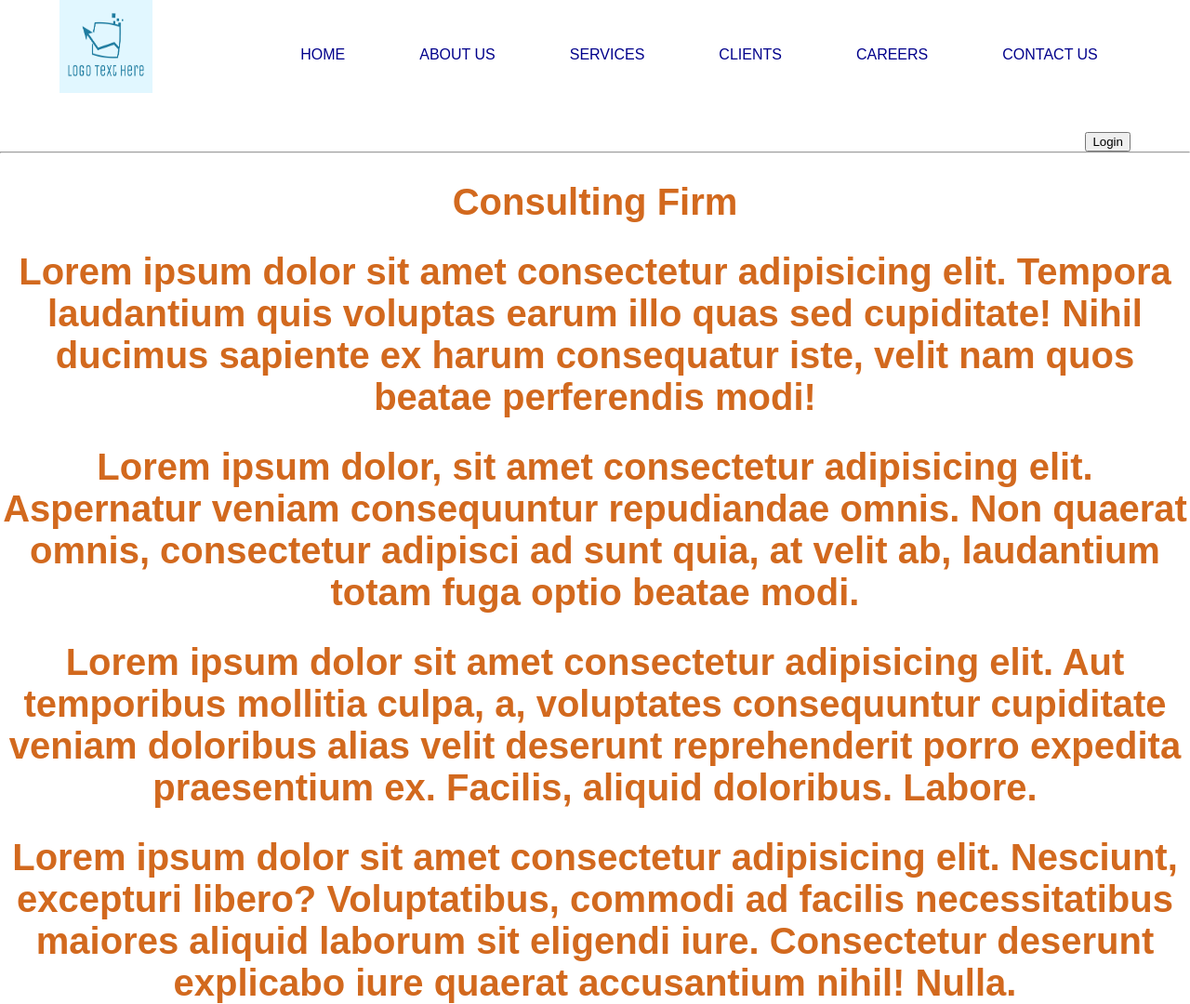
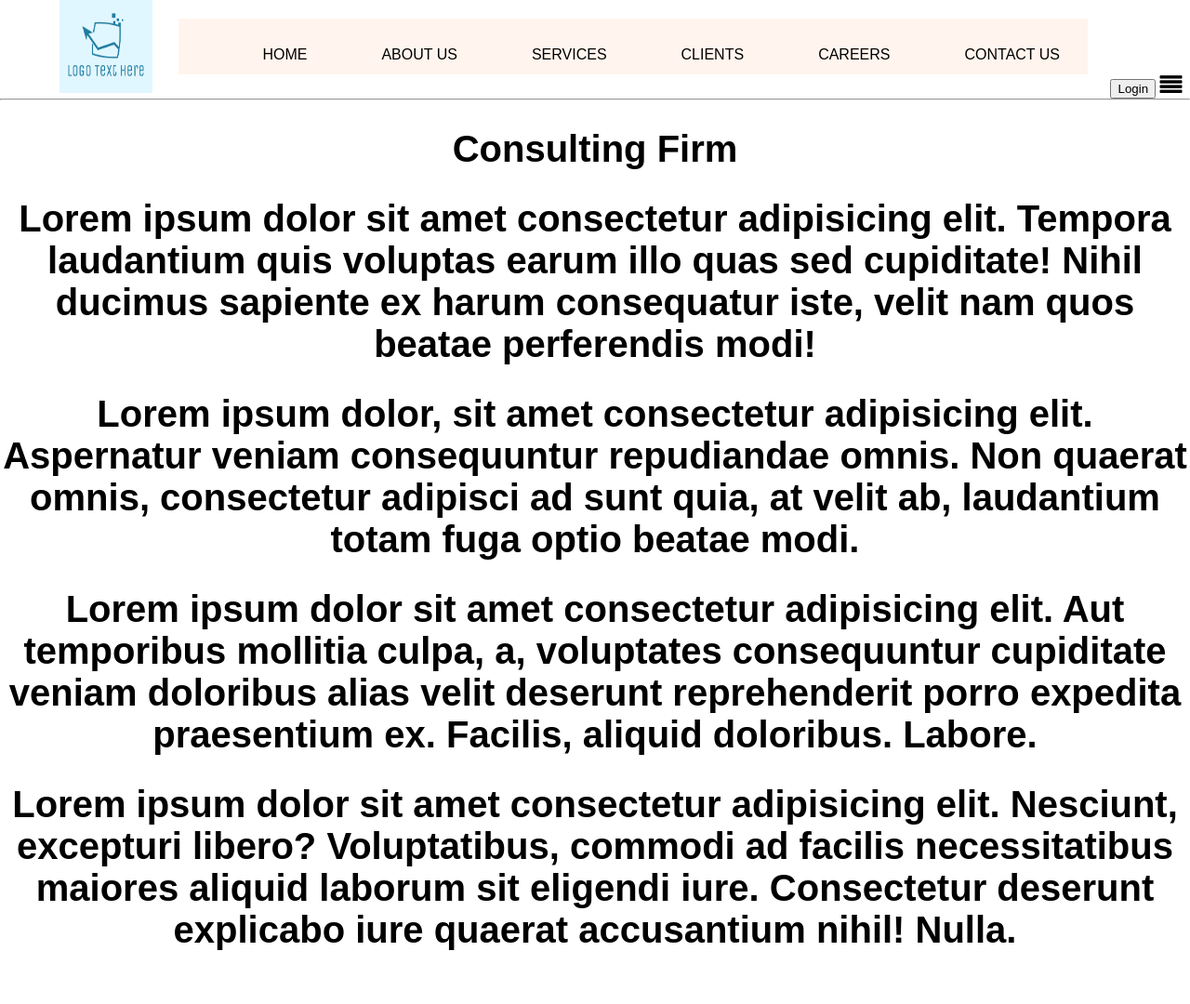
Before and after one commit to VipulAgrawal31/project2, a plain HTML site: page index.html in a window 1280 px wide. Shown: the whole page at 93% size. After the commit the page ends 1023 px from the top, so only its background shows below. Drawn offline with Linux system fonts and the light colour scheme.

Commit message:
modification

```diff
--- a/details.css
+++ b/details.css
@@ -9,26 +9,27 @@ h1
 	margin-top: 30px;
 	text-align: center;
 	font-size: 40px;
-	color: chocolate;
 }
 #a
 {
 	text-align: center;
 	font-size: 30px;
 	font-family: 'Arial';
+	background-color: white;
 	padding: 1%;
 }
-body
+/*body
 {
- 	/*background-image: url("images/st1.jpg"); */
+	background-image: url("images/st1.jpg");
 	background-repeat: no-repeat,repeat;
 	background-size: cover;
 }
-
+*/
 #logo
 {
 	float:left;
 	margin-left: 5%;
+
 }
 .container
 {
@@ -47,6 +48,7 @@ ul {
   list-style-type: none;
   overflow: hidden;
   height: 60px;
+  background-color: seashell;
   display: inline-block;
 }
 div
@@ -59,34 +61,36 @@ li {
 
 li a {
   display: block;
-    color: darkblue;
+  color: black;
   text-align: center;
   margin-left: 20px;
   padding:30px 30px 30px 30px;
   text-decoration: none;
 }
 
+li a:hover {
+  color: green;
+  text-decoration: underline;
+}
 
-li a:hover {
-  color: darkred;
-  text-decoration: solid;
-}
-.button{
-	float: right;
-	margin-right: 5%;
-	margin-top: 3%;
-}
 ::-webkit-scrollbar {
-  width: 10px;
+  width: 20px;
 }
 ::-webkit-scrollbar-track {
-  box-shadow: inset 0 0 0px purple;
-  border-radius: 6px;
+  box-shadow: inset 0 0 5px purple;
+  border-radius: 10px;
 }
 ::-webkit-scrollbar-thumb {
-  background: teal;
-  border-radius: 6px;
+  background: indigo;
+  border-radius: 10px;
 }
 ::-webkit-scrollbar-thumb:hover {
-  background:teal;
+  background: gray;
 }
+/*img
+{
+	vertical-align: bottom;
+	height: 50%;
+  width: 50%;
+}
+*/
--- a/index.html
+++ b/index.html
@@ -18,6 +18,7 @@
       <li ><a href="contact.html">CONTACT US</a></li>
   </ul>
   <button type="button" onclick="f1()" class="button">Login</button>
+  <i class="fa fa-align-justify" style="font-size:24px"></i>
   </div>
   </header>
 <hr>
```
Lines whose indentation alone changed are shown as unchanged.
